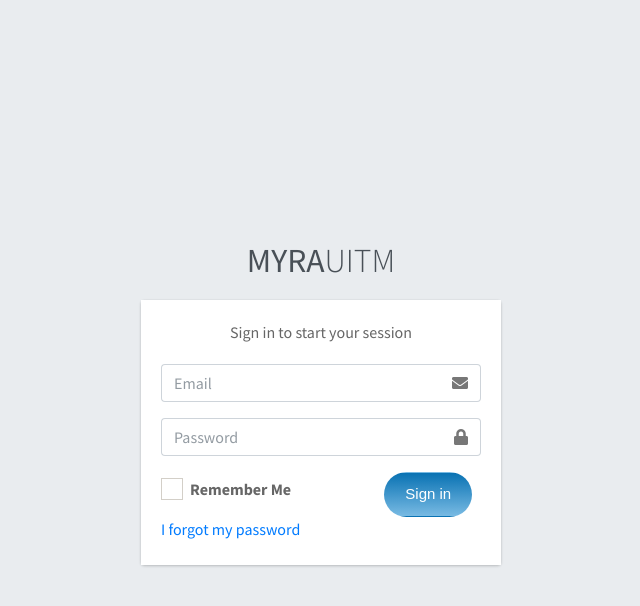
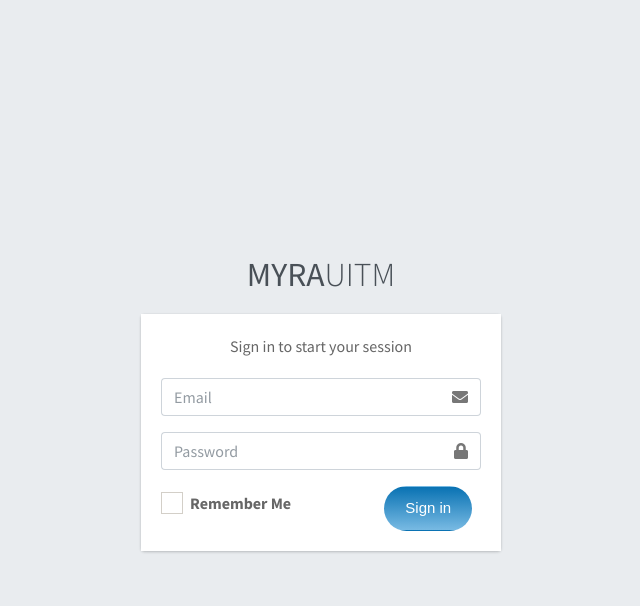
Before and after one commit to aqilnorlie/Project-ISP, a PHP site: page /login.php in a window 1280 px wide. Shown: the top 606 px of the page, without its empty margins (319-959 px from the left). Run offline with PHP 8.4, Linux system fonts and the light colour scheme; some libraries are stand-ins or nearby versions.

Commit message:
delete forget password

```diff
--- a/login.php
+++ b/login.php
@@ -55,16 +55,11 @@
           <!-- /.col -->
           <div class="col-4">
             <!--<button type="submit" class="btn btn-primary btn-block">Sign In</button>-->
-            <a href="/ADMINLTE/index.php" class="btn">Sign in</button>
-    </a>
+            <a href="/ADMINLTE/index.php" class="btn">Sign in</button></a>
           </div>
           <!-- /.col -->
         </div>
       </form>
-
-      <p class="mb-1">
-        <a href="forgot-password.html">I forgot my password</a>
-      </p>
     </div>
     <!-- /.login-card-body -->
   </div>
```
